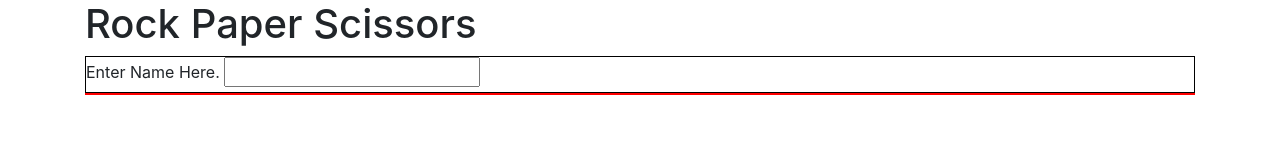
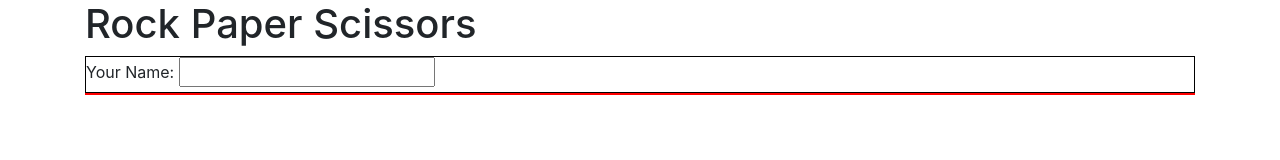
Before and after one commit to it3049c-fall22-henderson/rock-paper-scissors-jheasley02, a plain HTML site: page index.html in a window 1280 px wide. Drawn offline with Linux system fonts and the light colour scheme.

Commit message:
form, label, and input updated

```diff
--- a/index.html
+++ b/index.html
@@ -16,8 +16,8 @@
         <h1>Rock Paper Scissors</h1>
         <div id="welcome-screen">
             <form id="name-form">
-                <label for="username">Enter Name Here.</label>
-                <input type="text" name="Jonathan Heasley" id="username"></input>
+                <label for="username">Your Name:</label>
+                <input type="text" name="username" id="username"></input>
         </div>
         <div id="game-screen"></div>
     </div>
```
